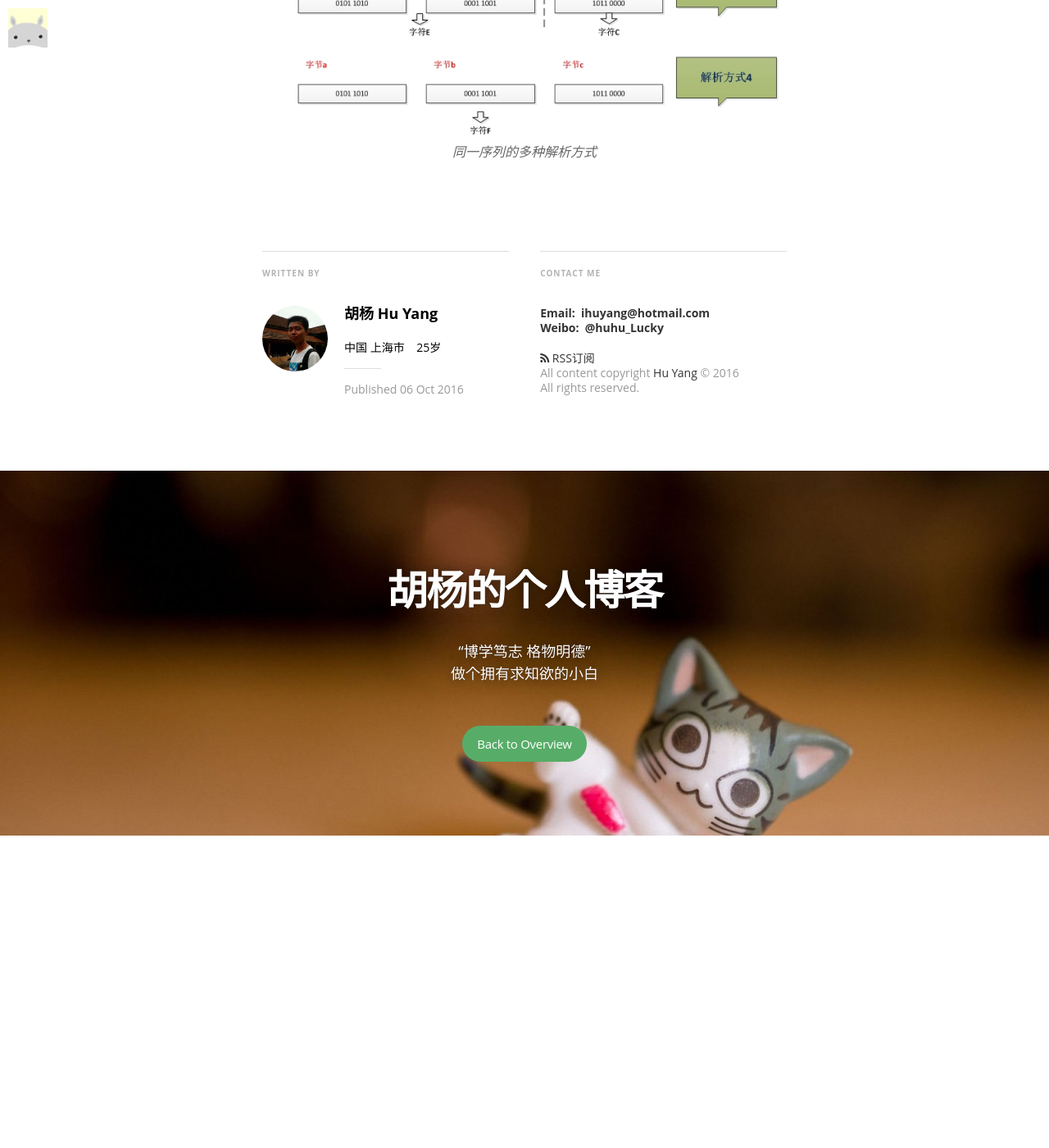
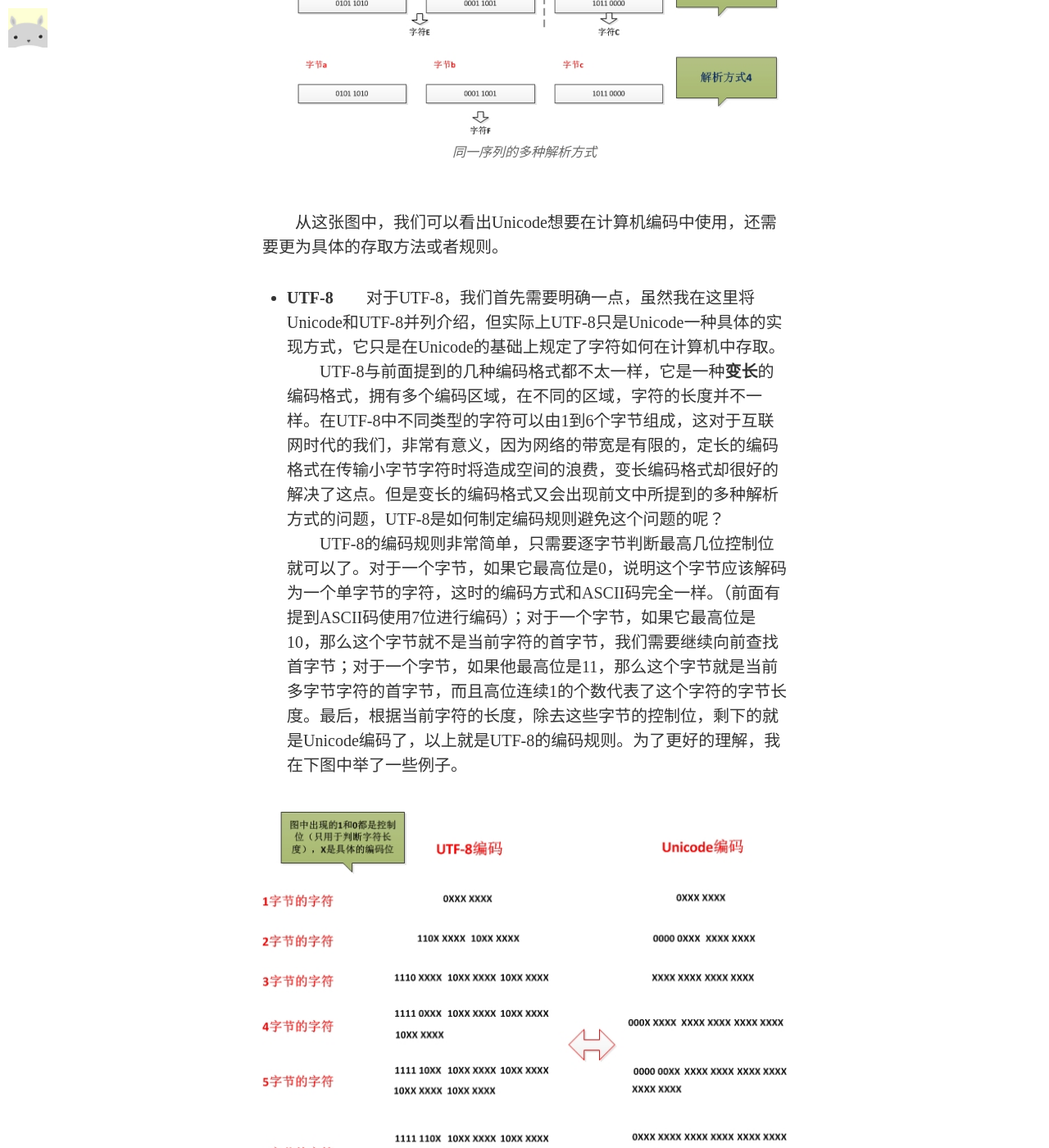
Before and after one commit to ihuyang/myblog, a Jekyll site: the page built from _posts/2016-10-06-Research on coding in java development.md, in a window 1280 px wide and 1400 px high, scrolled down 3983 px. Shown: the whole window at 82% size. Built offline with Jekyll 4.4.1, drawn with Linux system fonts in a browser that asks for light colours; nearby versions of some CDN libraries; some web fonts are replaced; comment, search, counter and statistics services are not loaded; before the commit the page ends 5002 px from its top, so only the background shows below that.

Commit message:
interface modified

```diff
--- a/_posts/2016-10-06-Research on coding in java development.md
+++ b/_posts/2016-10-06-Research on coding in java development.md
@@ -29,3 +29,13 @@ image2: /assets/article_images/2016-10-06/desktop.JPG
 * **Unicode**　　这个必须特别介绍，Universal Code，**统一码**，正如它名字表示的那样，它想要统一我们的编码格式。其实在介绍前面几种编码格式的时候我们可能就会有疑问，为什么大家不使用同一套标准来进行编码呢，这样就不会出现各式各样的乱码问题了。Unicode产生的目的其实就是为了实现这样的场景，它希望它的字符集能够包含世界上所有的语言和符号，换句话说，每一个字符都能有唯一的二进制序列与之对应。可以想象的到，这样的字符集将多么的庞大。由此也产生了一个问题，为了节省空间，每个字符的字节长度不可能统一，有的字符会使用少量字节表示，比如英文字母使用单字节，而有的字符则需要更多，那么计算机如何能知道它用了多少个字节呢。为了更形象的理解这点，我画了下图这个例子。
 
 ![同一序列的多种解析方式](/assets/article_images/2016-10-06/2016-10-06_1.jpg "同一序列的多种解析方式")
+<br>
+　　从这张图中，我们可以看出Unicode想要在计算机编码中使用，还需要更为具体的存取方法或者规则。
+
+* **UTF-8**　　对于UTF-8，我们首先需要明确一点，虽然我在这里将Unicode和UTF-8并列介绍，但实际上UTF-8只是Unicode一种具体的实现方式，它只是在Unicode的基础上规定了字符如何在计算机中存取。
+<br>
+　　UTF-8与前面提到的几种编码格式都不太一样，它是一种**变长**的编码格式，拥有多个编码区域，在不同的区域，字符的长度并不一样。在UTF-8中不同类型的字符可以由1到6个字节组成，这对于互联网时代的我们，非常有意义，因为网络的带宽是有限的，定长的编码格式在传输小字节字符时将造成空间的浪费，变长编码格式却很好的解决了这点。但是变长的编码格式又会出现前文中所提到的多种解析方式的问题，UTF-8是如何制定编码规则避免这个问题的呢？
+<br>
+　　UTF-8的编码规则非常简单，只需要逐字节判断最高几位控制位就可以了。对于一个字节，如果它最高位是0，说明这个字节应该解码为一个单字节的字符，这时的编码方式和ASCII码完全一样。（前面有提到ASCII码使用7位进行编码）；对于一个字节，如果它最高位是10，那么这个字节就不是当前字符的首字节，我们需要继续向前查找首字节；对于一个字节，如果他最高位是11，那么这个字节就是当前多字节字符的首字节，而且高位连续1的个数代表了这个字符的字节长度。最后，根据当前字符的长度，除去这些字节的控制位，剩下的就是Unicode编码了，以上就是UTF-8的编码规则。为了更好的理解，我在下图中举了一些例子。
+
+![UTF-8的编码规则](/assets/article_images/2016-10-06/2016-10-06_2.jpg "UTF-8的编码规则")
```
Also changed, not shown: assets/article_images/2016-10-06/2016-10-06_2.jpg (added).
